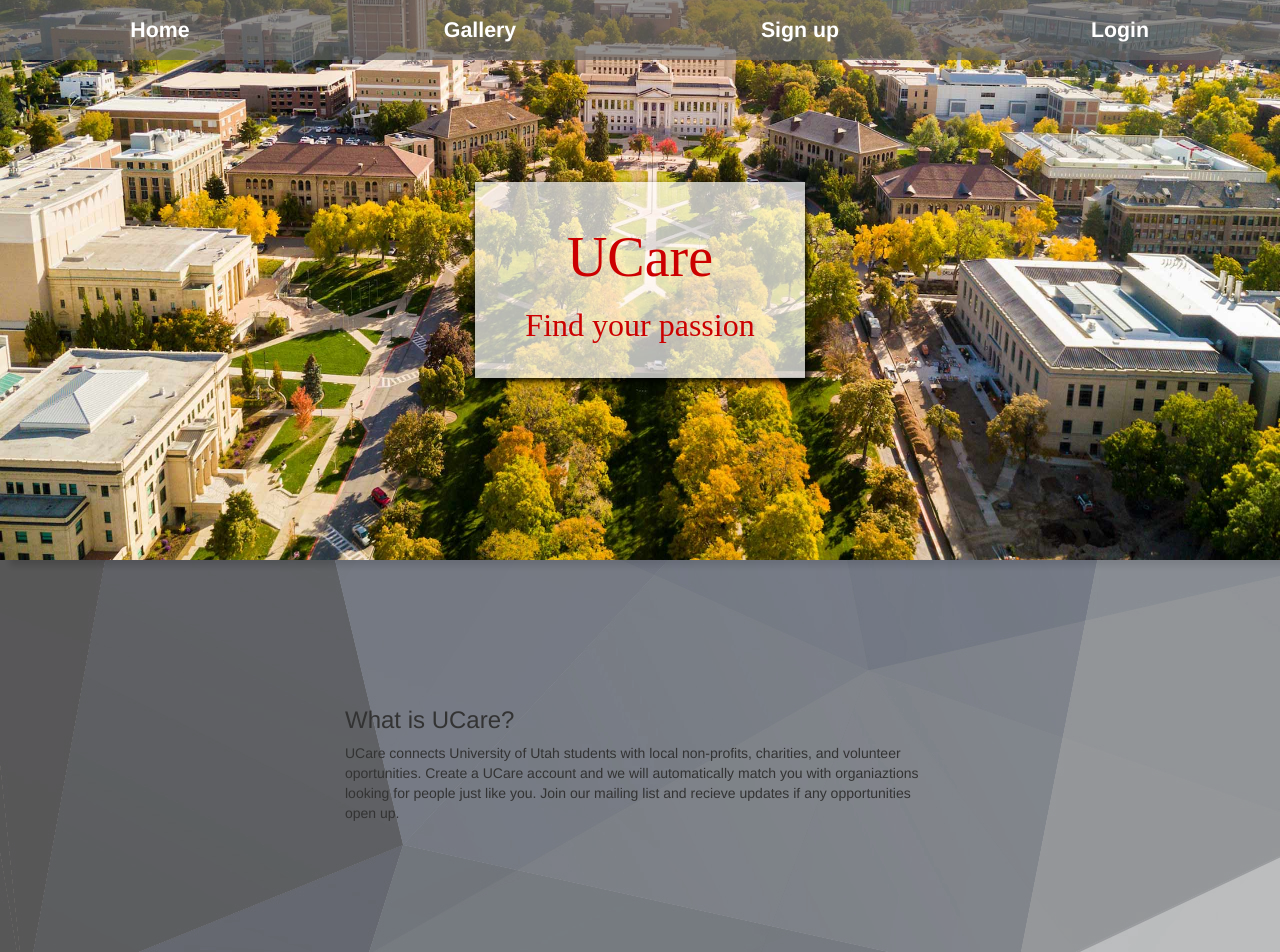
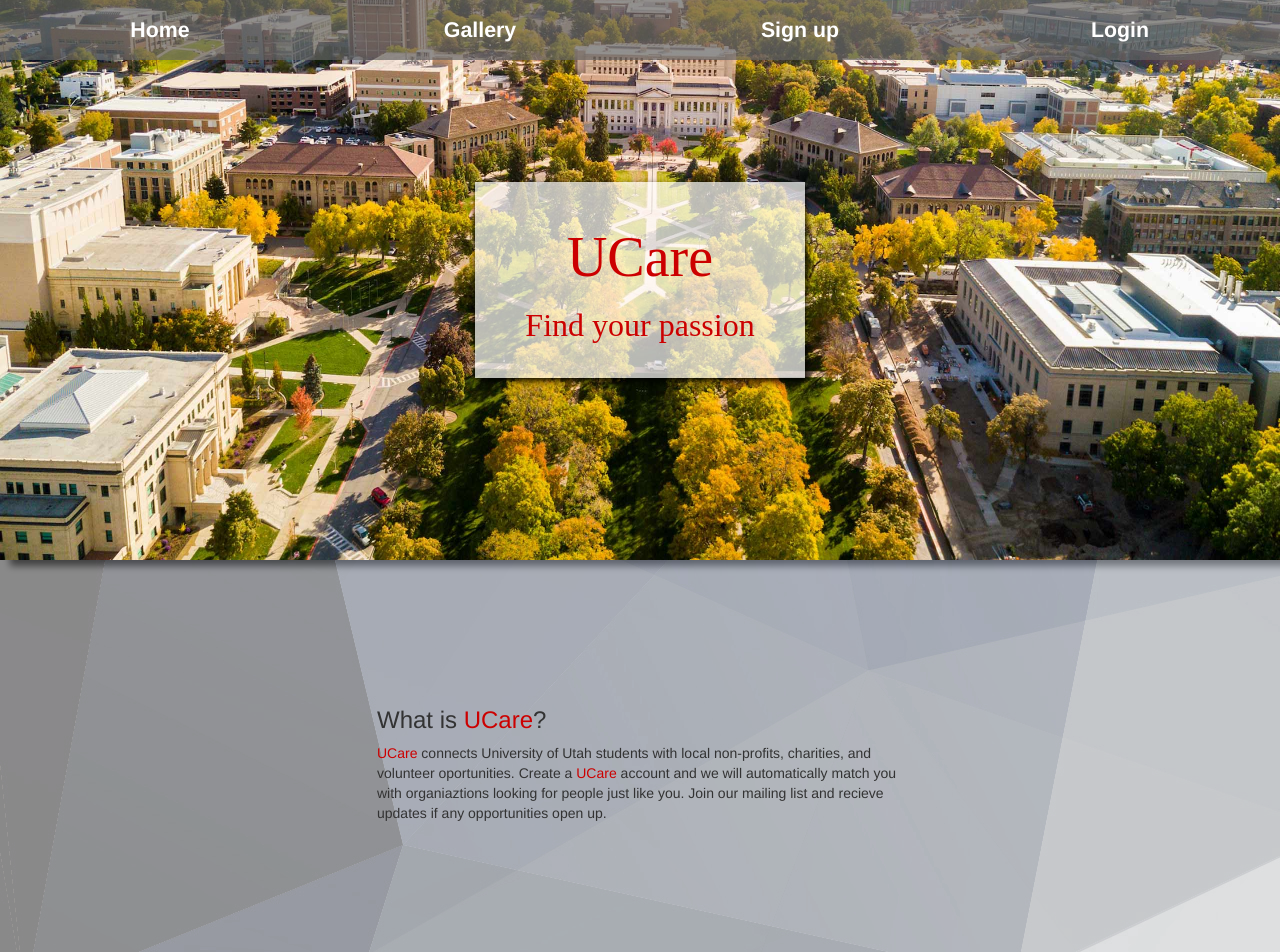
Before and after one commit to orrin-nay/commchair, an Angular app: page / in a window 1280 px wide. Shown: the top 952 px of the page. Built offline with nearby package versions, Linux system fonts and the light colour scheme.

Commit message:
minor fixes to main page

```diff
--- a/src/app/app.component.css
+++ b/src/app/app.component.css
@@ -4,14 +4,13 @@
     min-height: 50vh;
     display: flex;
     background-attachment: fixed;
-    background-color: #222c;
     background-image: url("../images/tile.png");
 }
 
 
 
 .mission {
-    width: 50%;
+    width: 45%;
     margin: auto;
     padding: 25px;
 }
--- a/src/app/app.component.html
+++ b/src/app/app.component.html
@@ -19,8 +19,8 @@
 
 		<div class="description">
 			<article class="mission">
-				<h3>What is UCare?</h3>
-				<p>UCare connects University of Utah students with local non-profits, charities, and volunteer oportunities. Create a UCare account and we will automatically match you with organiaztions looking for people just like you. Join our mailing list and recieve updates if any opportunities open up.</p>
+				<h3>What is <strong>UCare</strong>?</h3>
+				<p><strong>UCare</strong> connects University of Utah students with local non-profits, charities, and volunteer oportunities. Create a <strong>UCare</strong> account and we will automatically match you with organiaztions looking for people just like you. Join our mailing list and recieve updates if any opportunities open up.</p>
 			</article>
 		</div>
 
--- a/src/css/main.css
+++ b/src/css/main.css
@@ -102,3 +102,8 @@
     background-color: #312e2e;
     color: white;
 }
+
+body strong {
+    font-weight: normal;
+    color: #cc0000;
+}
```
